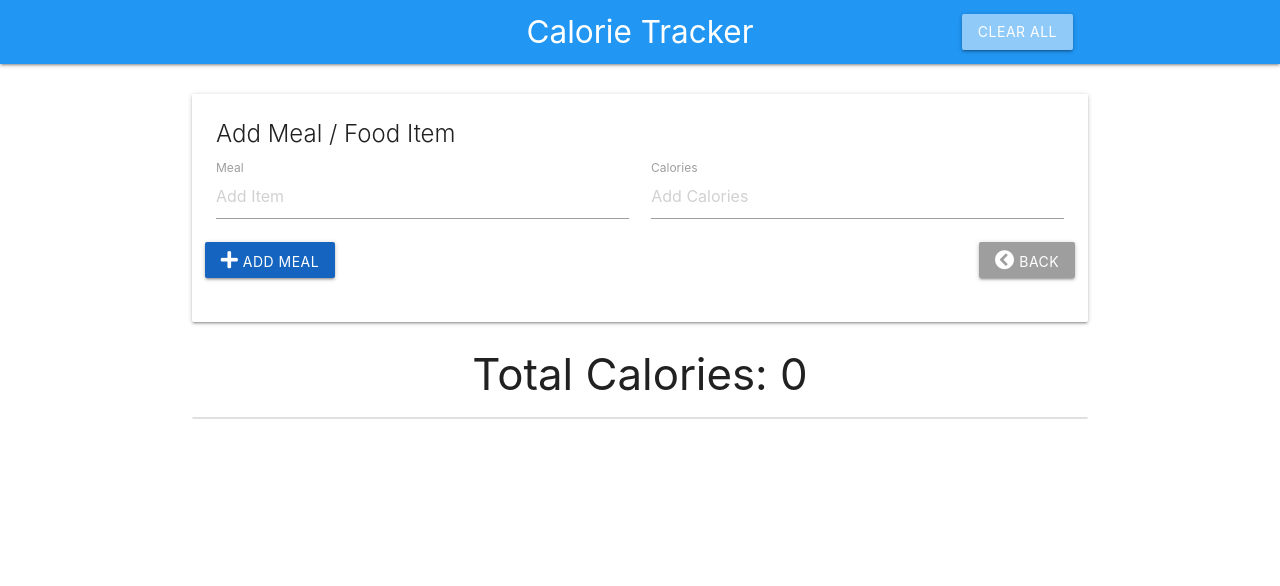
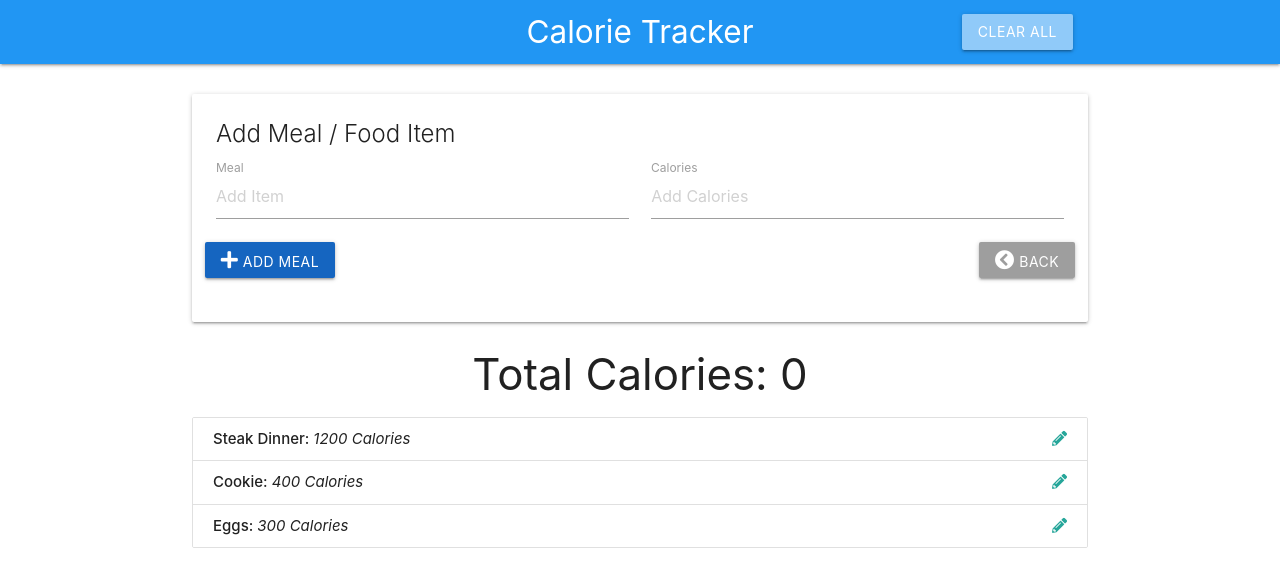
Before and after one commit to kcwchen/calorie-tracker, a plain HTML site: page index.html in a window 1280 px wide. Drawn offline with nearby package versions, Linux system fonts and the light colour scheme.

Commit message:
Fetch items from data and inser to UI

```diff
--- a/app.js
+++ b/app.js
@@ -22,6 +22,9 @@ const ItemCtrl = (function(){
 
   // Public methods
   return {
+    getItems: function(){
+      return data.items;
+    },
     logData: function(){
       return data;
     }
@@ -30,10 +33,27 @@ const ItemCtrl = (function(){
 
 // UI Controller
 const UICtrl = (function(){
+  const UISelectors = {
+    itemList: '#item-list'
+  }
 
   // Public methods
   return {
+    populateItemList: function(items){
+      let html = '';
 
+      items.forEach(function(item){
+        html += `<li class="collection-item" id="item-${item.id}">
+        <strong>${item.name}: </strong> <em>${item.calories} Calories</em>
+        <a href="#" class="secondary-content">
+          <i class="edit-item fa fa-pencil-alt"></i>
+        </a>
+      </li>`;
+      });
+
+      // Insert list items
+      document.querySelector(UISelectors.itemList).innerHTML = html;
+    }
   }
 })();
 
@@ -43,7 +63,11 @@ const App = (function(ItemCtrl, UICtrl){
   // Public methods
   return {
     init: function(){
-      console.log('Initializing App...');
+      // Fetch items from data structure
+      const items = ItemCtrl.getItems();
+
+      // Populate list with items
+      UICtrl.populateItemList(items);
     }
   }
 
```
Also changed, not shown: index.html (+3 -3 lines).
